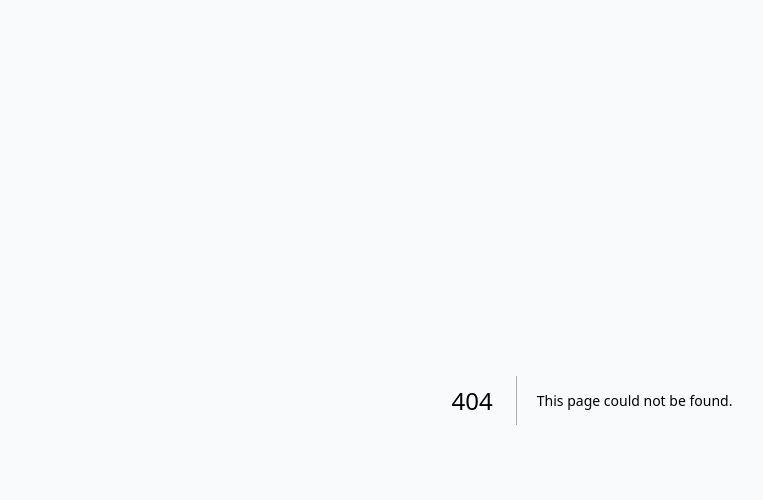
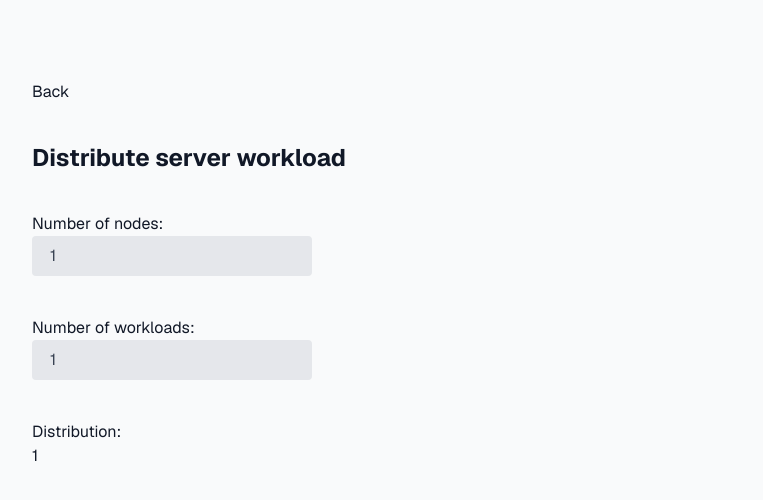
Before and after one commit to kmpronina/codewars, a Next.js app: page /distribute_server_workload in a window 1280 px wide. Before the commit this address had no page. Shown: the top 500 px of the page, without its empty margins (48-811 px from the left). Built offline with nearby package versions, Linux system fonts and the light colour scheme.

Commit message:
distribute server workload

```diff
--- /dev/null
+++ b/app/_components/InputNaturalNumber.tsx
@@ -0,0 +1,18 @@
+interface InputNaturalNumberProps {
+  number: number;
+  setNumber: (number: number) => void;
+}
+
+export default function InputNaturalNumber({
+  number,
+  setNumber,
+}: InputNaturalNumberProps) {
+  return (
+    <input
+      type="number"
+      value={number}
+      className="w-1/4 bg-gray-200 appearance-none border-2 border-gray-200 rounded py-2 px-4 text-gray-700 leading-tight focus:outline-none focus:bg-white focus:border-gray-500"
+      onChange={(e) => setNumber(Number(e.target.value))}
+    />
+  );
+}
--- /dev/null
+++ b/app/_components/WrapperWithLabel.tsx
@@ -0,0 +1,15 @@
+interface WrapperWithLabelProps {
+  label: string;
+  children: React.ReactNode;
+}
+export default function WrapperWithLabel({
+  label,
+  children,
+}: WrapperWithLabelProps) {
+  return (
+    <div className="flex-col gap-5 items-start">
+      <p className="text-gray-900">{label + ":"}</p>
+      {children}
+    </div>
+  );
+}
--- /dev/null
+++ b/app/distribute_server_workload/page.tsx
@@ -0,0 +1,39 @@
+"use client";
+import { useState } from "react";
+import InputNaturalNumber from "../_components/InputNaturalNumber";
+import LinkBack from "../_components/LinkBack";
+import TaskTitle from "../_components/TaskTitle";
+import WrapperWithLabel from "../_components/WrapperWithLabel";
+
+export default function DistributeServerWorkload() {
+  const [nodesNumber, setNodesNumber] = useState<number>(1);
+  const [workloadsNumber, setWorkloadsNumber] = useState<number>(1);
+
+  function distribute(nodes: number, workload: number): number[][] {
+    const distribution = Array.from({ length: nodes }, () => [0]);
+    for (let i = 0; i <= workload - 1; i++) {
+      distribution[i % nodes][0]++;
+    }
+    return distribution;
+  }
+
+  return (
+    <>
+      <LinkBack />
+      <TaskTitle title="Distribute server workload" />
+      <WrapperWithLabel label="Number of nodes">
+        <InputNaturalNumber number={nodesNumber} setNumber={setNodesNumber} />
+      </WrapperWithLabel>
+      <WrapperWithLabel label="Number of workloads">
+        <InputNaturalNumber
+          number={workloadsNumber}
+          setNumber={setWorkloadsNumber}
+        />
+      </WrapperWithLabel>
+
+      <WrapperWithLabel label="Distribution">
+        <>{distribute(nodesNumber, workloadsNumber)}</>
+      </WrapperWithLabel>
+    </>
+  );
+}
--- a/app/ideal_electron_distribution/page.tsx
+++ b/app/ideal_electron_distribution/page.tsx
@@ -3,6 +3,8 @@
 import { useState } from "react";
 import LinkBack from "../_components/LinkBack";
 import TaskTitle from "../_components/TaskTitle";
+import WrapperWithLabel from "../_components/WrapperWithLabel";
+import InputNaturalNumber from "../_components/InputNaturalNumber";
 
 export default function IdealElectronDistribution() {
   const [number, setNumber] = useState<number>(100);
@@ -22,21 +24,20 @@ export default function IdealElectronDistribution() {
   }
 
   return (
-    <div className="flex flex-col gap-10 p-20 font-[family-name:var(--font-geist-sans)] text-gray-900">
+    <>
       <LinkBack />
       <TaskTitle title="Ideal electron distribution" />
-      <input
-        type="number"
-        value={number}
-        className="w-1/4 bg-gray-200 appearance-none border-2 border-gray-200 rounded py-2 px-4 text-gray-700 leading-tight focus:outline-none focus:bg-white focus:border-gray-500"
-        onChange={(e) => setNumber(Number(e.target.value))}
-      />
+      <WrapperWithLabel label="Number of electrons">
+        <InputNaturalNumber number={number} setNumber={setNumber} />
+      </WrapperWithLabel>
 
-      {!number || number <= 0
-        ? "Invalid input"
-        : atomicNumber(number).map((number, index) =>
-            index === 0 ? `${number}` : `, ${number}`
-          )}
-    </div>
+      <WrapperWithLabel label="Electron distribution">
+        {!number || number <= 0
+          ? "Invalid input"
+          : atomicNumber(number).map((number, index) =>
+              index === 0 ? `${number}` : `, ${number}`
+            )}
+      </WrapperWithLabel>
+    </>
   );
 }
--- a/app/is_it_a_triangle/page.tsx
+++ b/app/is_it_a_triangle/page.tsx
@@ -4,6 +4,7 @@ import SelectNumber from "./SelectNumber";
 import LinkBack from "../_components/LinkBack";
 import TaskTitle from "../_components/TaskTitle";
 import Triangle from "./Triangle";
+import WrapperWithLabel from "../_components/WrapperWithLabel";
 
 export default function IsItATriangle() {
   const [selectedNumber1, setSelectedNumber1] = useState(1);
@@ -15,9 +16,10 @@ export default function IsItATriangle() {
   }
 
   return (
-    <div className="flex flex-col gap-10 p-20 font-[family-name:var(--font-geist-sans)] text-gray-900">
+    <>
       <LinkBack />
       <TaskTitle title="Is it a triangle?" />
+      <WrapperWithLabel label="Length of triangle sides">
         <div className="flex gap-5">
           <SelectNumber
             selectedNumber={selectedNumber1}
@@ -32,7 +34,9 @@ export default function IsItATriangle() {
             setSelectedNumber={setSelectedNumber3}
           />
         </div>
+      </WrapperWithLabel>
       <div>
+        <WrapperWithLabel label="Possible triangle">
           {isItATriangle(selectedNumber1, selectedNumber2, selectedNumber3) ? (
             <>
               {"Valid triangle"}
@@ -45,7 +49,8 @@ export default function IsItATriangle() {
           ) : (
             "Invalid triangle"
           )}
+        </WrapperWithLabel>
       </div>
-    </div>
+    </>
   );
 }
--- a/app/layout.tsx
+++ b/app/layout.tsx
@@ -25,7 +25,7 @@ export default function RootLayout({
   return (
     <html lang="en">
       <body
-        className={`${geistSans.variable} ${geistMono.variable} antialiased min-h-screen bg-gray-50 font-[family-name:var(--font-geist-sans)]`}
+        className={`${geistSans.variable} ${geistMono.variable} antialiased min-h-screen bg-gray-50 font-[family-name:var(--font-geist-sans)] flex flex-col gap-10 p-20  text-gray-900 `}
       >
         {children}
       </body>
--- a/app/page.tsx
+++ b/app/page.tsx
@@ -3,6 +3,7 @@ import Link from "next/link";
 export default function Home() {
   return (
     <main className="flex flex-col p-20 gap-8 row-start-2 items-center text-gray-900">
+      <Link href="/distribute_server_workload">Distribute server workload</Link>
       <Link href="/ideal_electron_distribution">
         Ideal electron distribution
       </Link>
```
Lines whose indentation alone changed are shown as unchanged.
